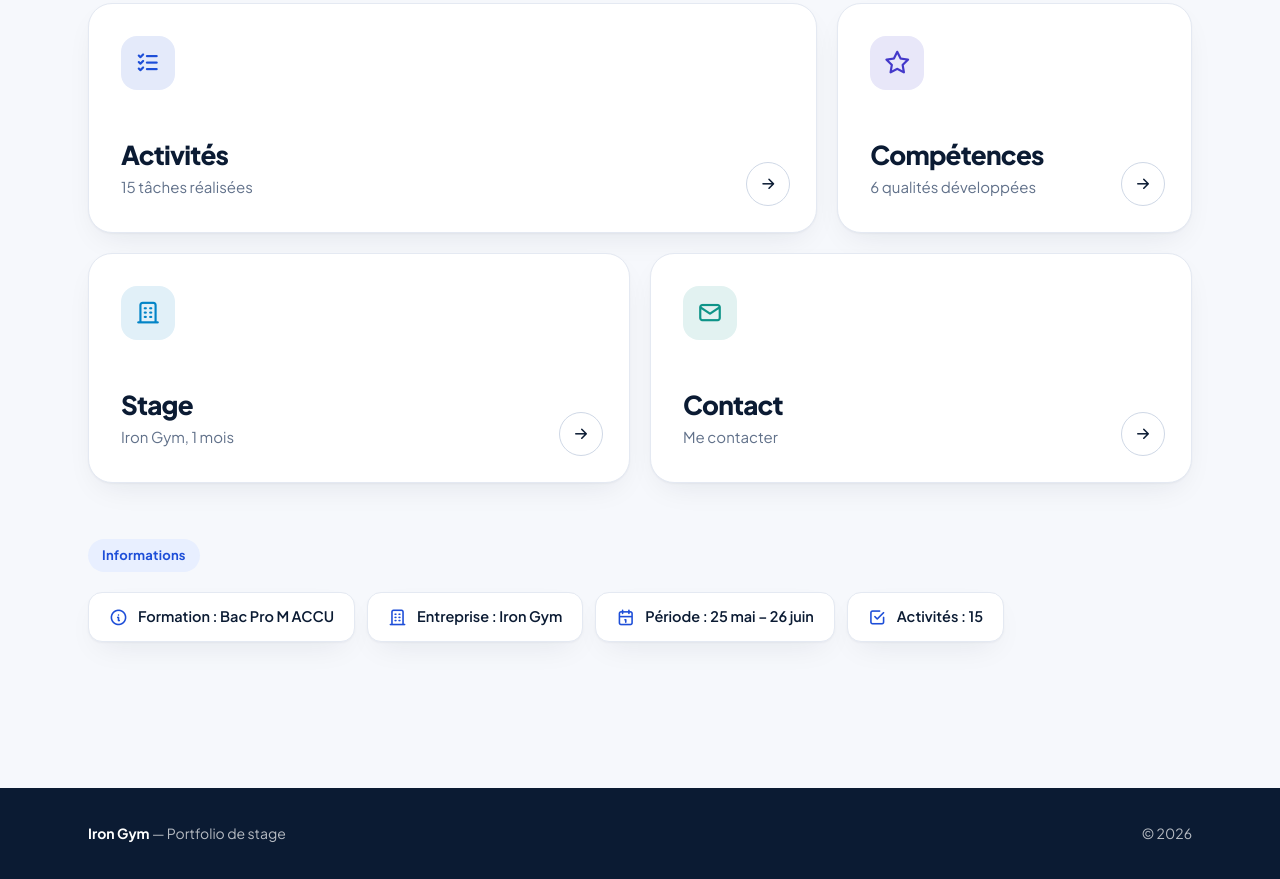
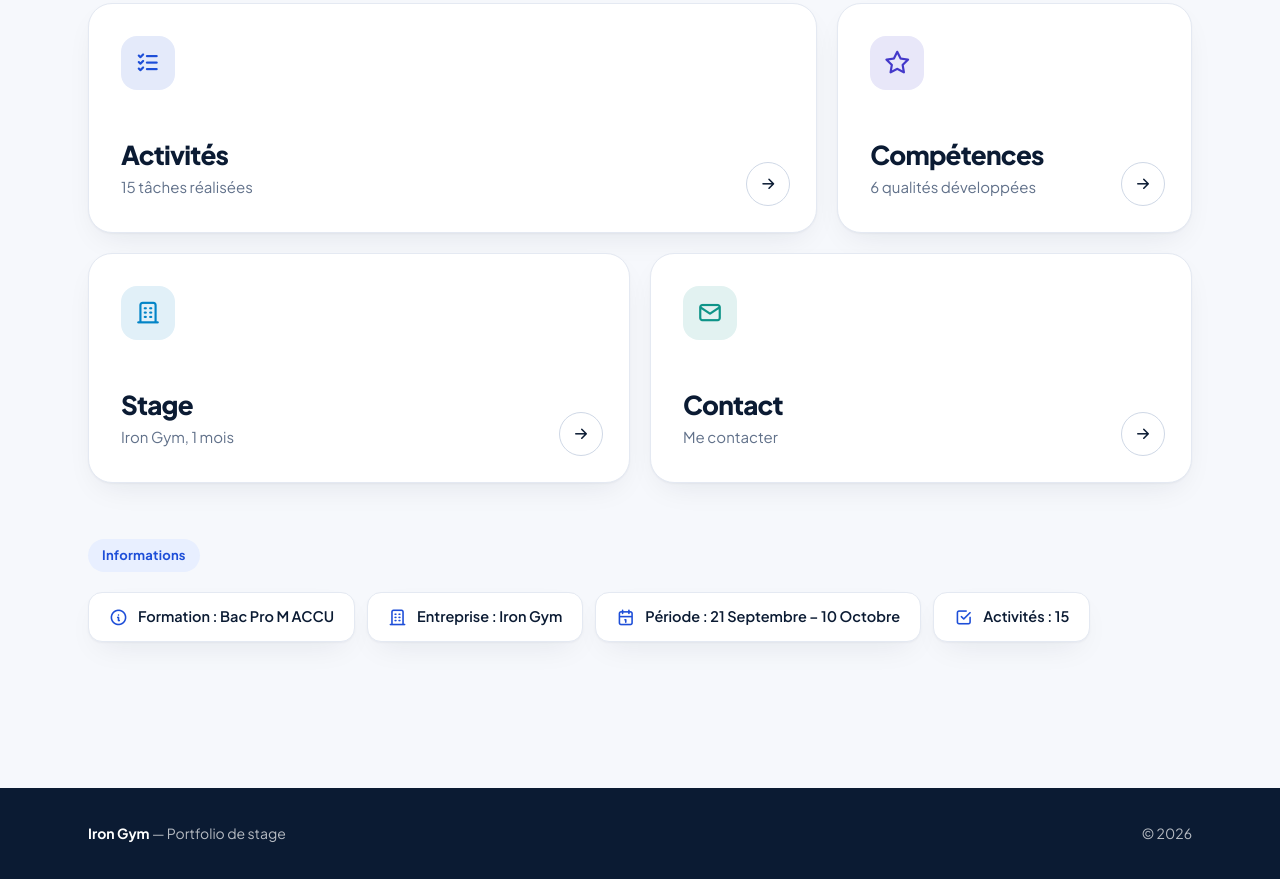
Before and after one commit to devexeoss/Stage-2-, a plain HTML site: page index.html in a window 1280 px wide. Shown: the part 1185-2064 px from the top of the page. Drawn offline with Linux system fonts and the light colour scheme.

Commit message:
Change period date in index.html
Updated the period information in the HTML file.

```diff
--- a/index.html
+++ b/index.html
@@ -111,7 +111,7 @@
       <div class="pills reveal">
         <div class="pill"><i class="ti ti-info-circle"></i> Formation : Bac Pro M ACCU</div>
         <div class="pill"><i class="ti ti-building"></i> Entreprise : Iron Gym</div>
-        <div class="pill"><i class="ti ti-calendar"></i> Période : 25 mai – 26 juin</div>
+        <div class="pill"><i class="ti ti-calendar"></i> Période : 21 Septembre – 10  Octobre</div>
         <div class="pill"><i class="ti ti-checkbox"></i> Activités : 15</div>
       </div>
     </div>
```
